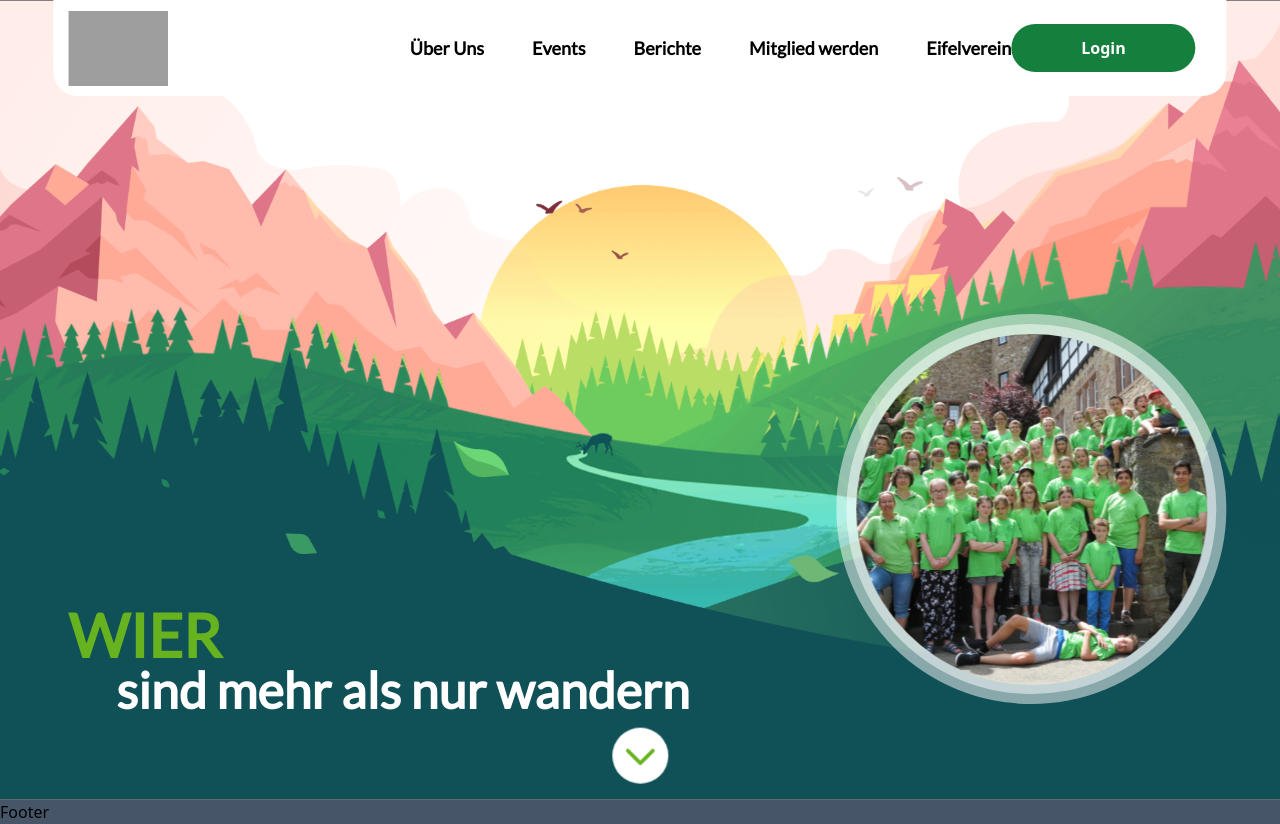
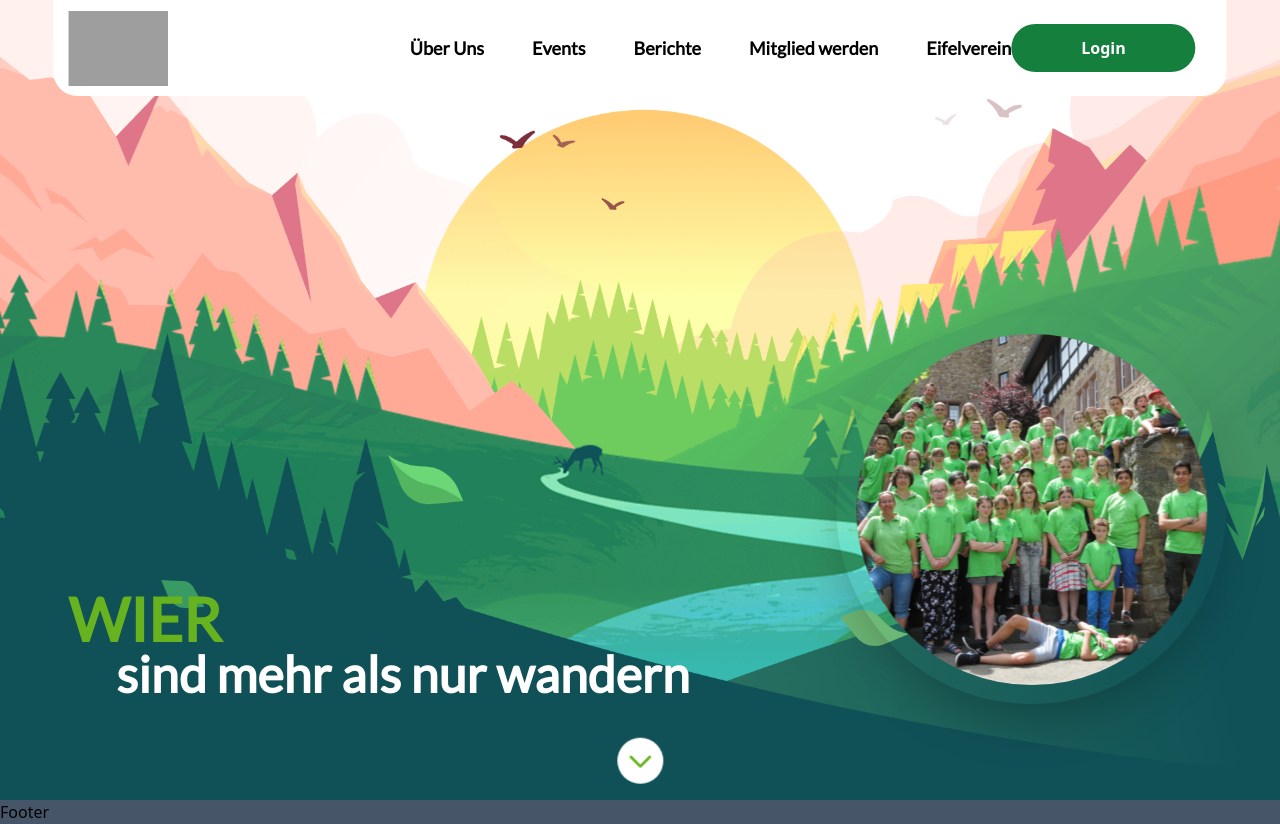
Before and after one commit to TobiasLueger/Jugend-Eifelverein-Website, a React (Vite) app: page / in a window 1280 px wide. Built offline with nearby package versions, Linux system fonts and the light colour scheme; grey boxes are pictures that could not be loaded.

Commit message:
[TASK] make small changes on stage

```diff
--- a/src/components/Header/Header.tsx
+++ b/src/components/Header/Header.tsx
@@ -1,5 +1,6 @@
 import React, { useState, useEffect } from "react";
 import { Link } from "react-router-dom";
+import { List } from "phosphor-react";
 //import { helloMessage } from "../../lib/getData";
 
 const Header = ({}) => {
@@ -35,10 +36,8 @@ const Header = ({}) => {
 						className="w-[100px]"
 					/>
 				</a>
-				<div class="space-y-2 block lg:hidden">
-					<div class="w-8 h-0.5 bg-gray-600"></div>
-					<div class="w-8 h-0.5 bg-gray-600"></div>
-					<div class="w-8 h-0.5 bg-gray-600"></div>
+				<div className="space-y-2 block lg:hidden">
+					<List size={40} color="#67B31F" weight="bold" />
 				</div>
 				<div className="hidden lg:flex items-center justify-between">
 					<nav>
--- a/src/components/Stage/Stage.tsx
+++ b/src/components/Stage/Stage.tsx
@@ -1,26 +1,34 @@
 import { CaretDown } from "phosphor-react";
+import { useState, useEffect } from "react";
 
 export default function Stage() {
+	function scrollDown() {
+		window.scrollTo(0, window.innerHeight);
+	}
+
 	return (
-		<main>
-			<div className="bg-[url('../images/bg.png')] bg-cover bg-no-repeat bg-center w-full h-screen relative overflow-hidden">
-				<div className="relative w-11/12 h-full left-2/4 -translate-x-1/2">
-					<div className="absolute top-2/4 -translate-y-1/2 lg:bottom-0 lg:top-auto lg:block lg:bg-transparent w-full bg-white bg-opacity-30 p-[15px] flex flex-row">
+		<div className="bg-[url('../images/bg.png')] bg-no-repeat bg-center w-full h-screen relative overflow-hidden">
+			<div className="relative w-11/12 h-full left-2/4 -translate-x-1/2">
+				<div className="absolute top-2/4 -translate-y-1/2 lg:bottom-4 lg:top-auto lg:block lg:bg-transparent w-full bg-[#105157] bg-opacity-80 p-[15px] flex flex-col rounded-3xl">
+					<div className="w-fit my-0 mx-auto lg:m-0">
 						<h1 className="font-lato font-bold text-[24px] leading-[24px] lg:text-[60px] lg:leading-[60px] text-[#67B31F]">
 							WIER
 						</h1>
-						<p className="font-lato font-bold text-[22px] leading-[22px] lg:text-[50px] lg:leading-[50px] text-[#FFFFFF] ml-2 lg:ml-12">
+						<p className="font-lato font-bold text-[22px] leading-[22px] lg:text-[50px] lg:leading-[50px] text-white ml-5 lg:ml-12">
 							sind mehr als nur wandern
 						</p>
 					</div>
-					<div className="bg-[#ffffff] bg-opacity-50 absolute right-0 rounded-full bottom-24 hidden lg:flex w-[390px] h-[390px] flex justify-center items-center before:content-[''] before:absolute before:rounded-full before:bg-[#FFFFFF] before:bg-opacity-50 before:w-[370px] before:h-[370px] before:flex before:justify-center before:items-center">
-						<div className=" w-[90%] h-[90%] bg-[url('../images/gruppenfoto.png')] bg-cover bg-no-repeat bg-center right-0 rounded-full bottom-24 z-[1]"></div>
-					</div>
-					<div className="absolute bottom-4 left-2/4 -translate-x-1/2 rounded-full bg-white p-2 animate-bounceCenter">
-						<CaretDown size={40} color="#67B31F" weight="bold" />
-					</div>
+				</div>
+				<div className="shadow-2xl absolute right-0 rounded-full bottom-24 hidden lg:flex w-[390px] h-[390px] flex justify-center items-center ">
+					<div className=" w-[90%] h-[90%] bg-[url('../images/gruppenfoto.png')] bg-cover bg-no-repeat bg-center right-0 rounded-full bottom-24 z-[1]"></div>
+				</div>
+				<div
+					className="absolute bottom-4 left-2/4 -translate-x-1/2 rounded-full bg-white p-2 animate-bounceCenter"
+					onClick={scrollDown}
+				>
+					<CaretDown size={30} color="#67B31F" weight="bold" />
 				</div>
 			</div>
-		</main>
+		</div>
 	);
 }
```
